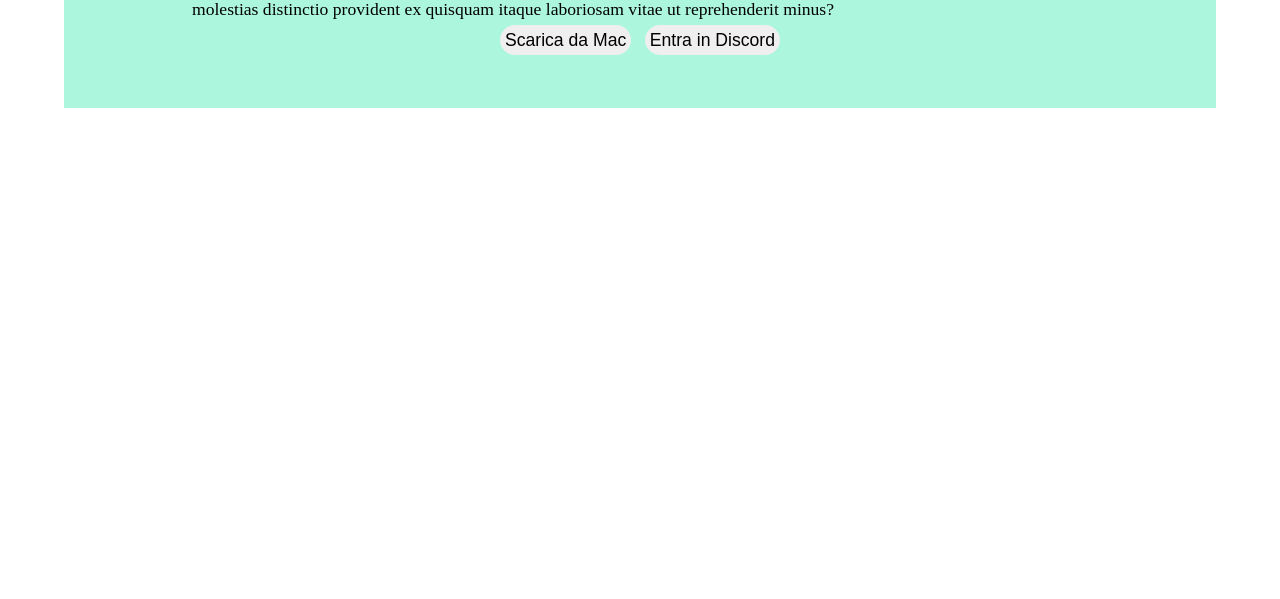
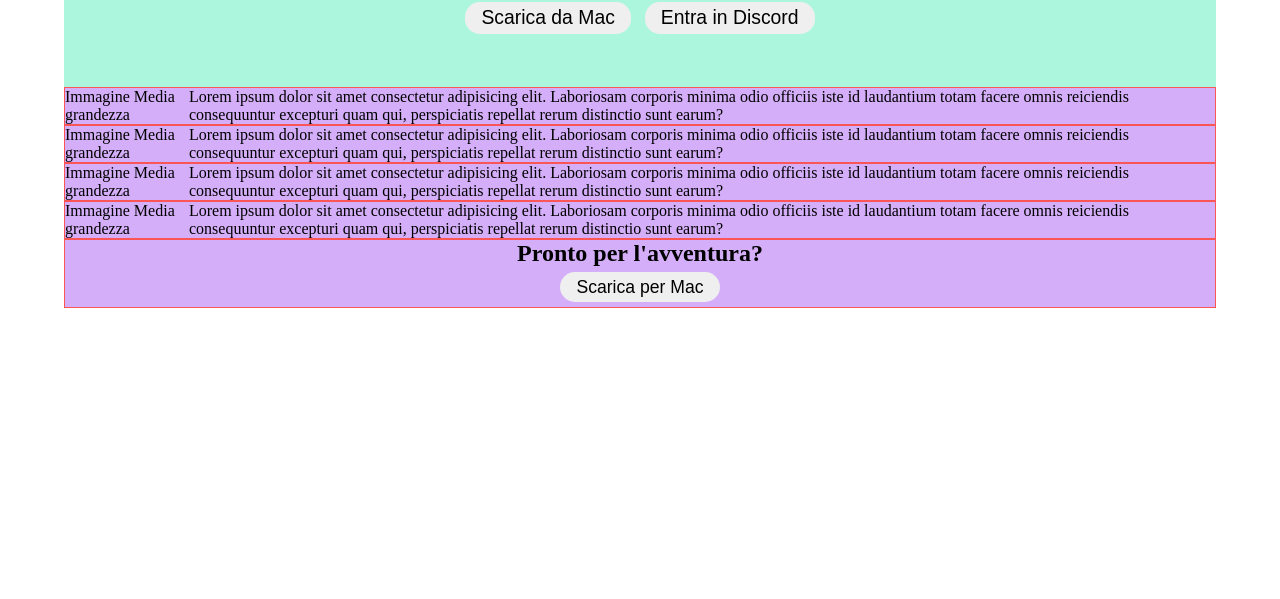
Before and after one commit to MatteoDiMario96/htmlcss-struttura-discord, a plain HTML site: page index.html in a window 1280 px wide. Shown: the part 201-800 px from the top of the page. Drawn offline with Linux system fonts and the light colour scheme.

Commit message:
Costruzione Main

```diff
--- a/css/style.css
+++ b/css/style.css
@@ -21,10 +21,10 @@ button{
 .barra-logo-nav{
     display: flex;
     justify-content: space-around;
-    padding: 1rem 0;
+    padding: 1.5rem 0;
     align-items: center;
 
-    height: 100px;
+
     background-color: #255ee9;
 }
 
@@ -37,6 +37,7 @@ button{
 
     padding:3rem 8rem;
 
+
     background-color: rgb(173, 246, 222);
 }
 
@@ -46,8 +47,22 @@ button{
 }
 
 .download-mac,
-.apri-discord{
-    padding: .3rem;
+.apri-discord,
+.botton-download{
+    padding: .3rem 1rem;
     margin: .3rem;
-    font-size: 1em;
+    font-size: 1.1em;
 }
+
+section.main{
+    display: flex;
+
+    background-color: rgb(212, 174, 248);
+    border: 1px solid rgb(251, 85, 85);
+}
+
+.column-center{
+    display: flex;
+    flex-direction: column;
+    align-items: center;
+}
--- a/index.html
+++ b/index.html
@@ -67,23 +67,76 @@
     </header>
 
     <main>
-        <section>
+        <section class="main">
+            <p>
+                Immagine Media grandezza
+            </p>
+
+            <h2>
+
+            </h2>
+
+            <p>
+                Lorem ipsum dolor sit amet consectetur adipisicing elit. Laboriosam corporis minima odio officiis iste id laudantium totam facere omnis reiciendis consequuntur excepturi quam qui, perspiciatis repellat rerum distinctio sunt earum?
+            </p>
+        </section>
+
+        <section class="main">
+            <p>
+                Immagine Media grandezza
+            </p>
+
+            <h2>
+
+            </h2>
+
+            <p>
+                Lorem ipsum dolor sit amet consectetur adipisicing elit. Laboriosam corporis minima odio officiis iste id laudantium totam facere omnis reiciendis consequuntur excepturi quam qui, perspiciatis repellat rerum distinctio sunt earum?
+            </p>
 
         </section>
 
-        <section>
+        <section class="main">
+            <p>
+                Immagine Media grandezza
+            </p>
+
+            <h2>
+
+            </h2>
+
+            <p>
+                Lorem ipsum dolor sit amet consectetur adipisicing elit. Laboriosam corporis minima odio officiis iste id laudantium totam facere omnis reiciendis consequuntur excepturi quam qui, perspiciatis repellat rerum distinctio sunt earum?
+            </p>
 
         </section>
 
-        <section>
+        </section>
+
+        <section class="main">
+            <p>
+                Immagine Media grandezza
+            </p>
+
+            <h2>
+
+            </h2>
+
+            <p>
+                Lorem ipsum dolor sit amet consectetur adipisicing elit. Laboriosam corporis minima odio officiis iste id laudantium totam facere omnis reiciendis consequuntur excepturi quam qui, perspiciatis repellat rerum distinctio sunt earum?
+            </p>
 
         </section>
 
-        <section>
+        <section class="main column-center">
 
-        </section>
+            <h2>
+                Pronto per l'avventura?
+            </h2>
 
-        <section>
+            <button class="botton-download">
+                Scarica per Mac
+            </button>
 
         </section>
     </main>
```
